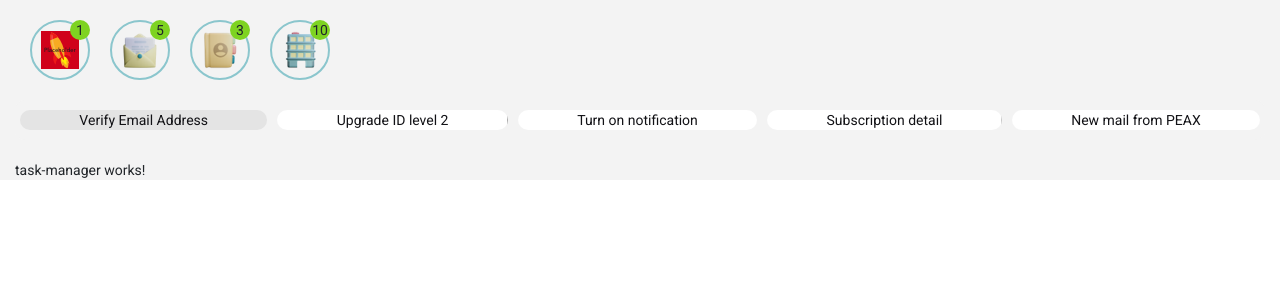
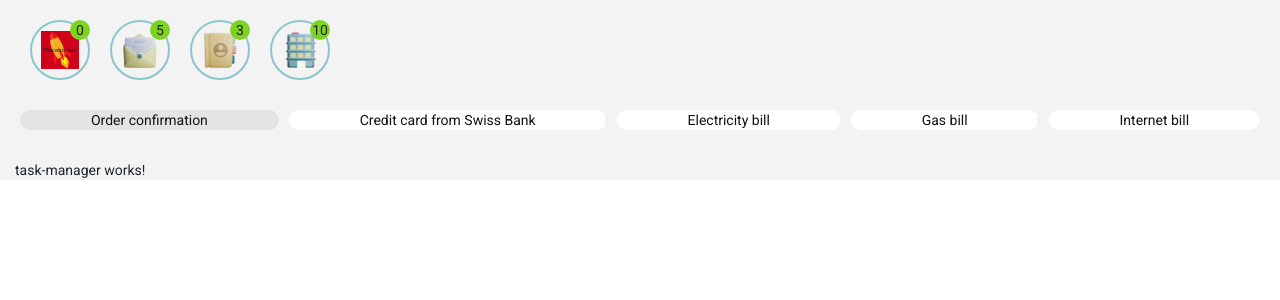
Before and after one commit to lengoctruong/peax-demo, an Angular app: page / in a window 1280 px wide. Shown: the top 300 px of the page. Built offline with nearby package versions, Linux system fonts and the light colour scheme.

Commit message:
Truong commit

```diff
--- a/src/app/app.component.ts
+++ b/src/app/app.component.ts
@@ -15,27 +15,27 @@ export class AppComponent implements OnInit {
       data: [
         {
           id: '101',
-          title: 'Verify Email Address',
+          title: 'Order confirmation',
           content: 'The Task Manager helps the user to complete pending tasks easily and clearly. Tasks that have been completed disappear from the Task Manager.'
         },
         {
           id: '102',
-          title: 'Upgrade ID level 2',
+          title: 'Credit card from Swiss Bank',
           content: 'The Task Manager helps the user to complete pending tasks easily and clearly. Tasks that have been completed disappear from the Task Manager.'
         },
         {
           id: '103',
-          title: 'Turn on notification',
+          title: 'Electricity bill',
           content: 'The Task Manager helps the user to complete pending tasks easily and clearly. Tasks that have been completed disappear from the Task Manager.'
         },
         {
           id: '104',
-          title: 'Subscription detail',
+          title: 'Gas bill',
           content: 'The Task Manager helps the user to complete pending tasks easily and clearly. Tasks that have been completed disappear from the Task Manager.'
         },
         {
           id: '105',
-          title: 'New mail from PEAX',
+          title: 'Internet bill',
           content: 'The Task Manager helps the user to complete pending tasks easily and clearly. Tasks that have been completed disappear from the Task Manager.'
         }
       ]
@@ -167,7 +167,7 @@ export class AppComponent implements OnInit {
 
   private getCategory() {
     this.categories = [
-      { id: 1, name: 'Rocket', pendingTask: 1 },
+      { id: 1, name: 'Rocket', pendingTask: 0 },
       { id: 2, name: 'Onboarding', pendingTask: 5 },
       { id: 3, name: 'Mailbox', pendingTask: 3},
       { id: 4, name: 'Office', pendingTask: 10 }
--- a/src/app/category/category.component.html
+++ b/src/app/category/category.component.html
@@ -1,13 +1,20 @@
 <ng-container *ngIf="category.length > 0">
   <div class="row">
-    <!-- <div *ngFor="let item of category">
-      <div class="bgicon" style="position: absolute"></div>
-    </div> -->
     <div *ngFor="let item of category" [@flyInOut]="'in'">
       <div class="bgicon" style="position: absolute"></div>
-      <div class="icon"
+      <div
+        *ngIf="item.pendingTask > 0"
+        class="icon"
         matTooltip="{{ item.name }}"
-        aria-label="Button that displays a tooltip when focused or hovered over"
+        (click)="selectedItem(item)"
+      >
+        <img src="{{ getIcon(item.id) }}" alt="Category" />
+        <span>{{ item.pendingTask }}</span>
+      </div>
+      <div
+        *ngIf="item.pendingTask === 0"
+        class="icon"
+        matTooltip="{{ item.name }}"
         (click)="removeItem(item)"
       >
         <img src="{{ getIcon(item.id) }}" alt="Category" />
```
